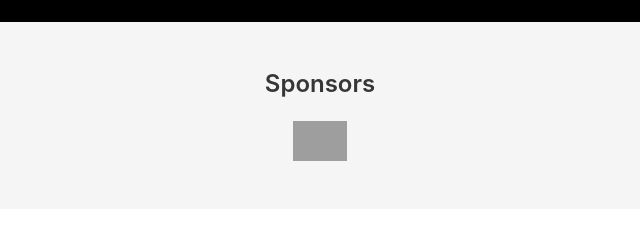
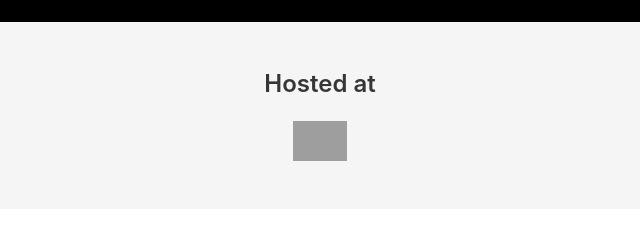
Before and after one commit to IrvingtonRobotics/VRC, a plain HTML site: page index.html in a window 1280 px wide. Shown: the part 778-1018 px from the top of the page, 320-960 px from the left. Drawn offline with nearby package versions, Linux system fonts and the light colour scheme; grey boxes are pictures that could not be loaded.

Commit message:
Change info

```diff
--- a/index.html
+++ b/index.html
@@ -71,7 +71,7 @@
     </section>
     <section class="section" style="background-color: #f5f5f5;">
         <div class="container has-text-centered">
-            <h1 class="title is-4">Sponsors</h1>
+            <h1 class="title is-4">Hosted at</h1>
             <nav class="level">
                 <div class="level-item has-text-centered">
                     <div>
```
Also changed, not shown: volunteer/form/index.html (+1 -1 lines).
